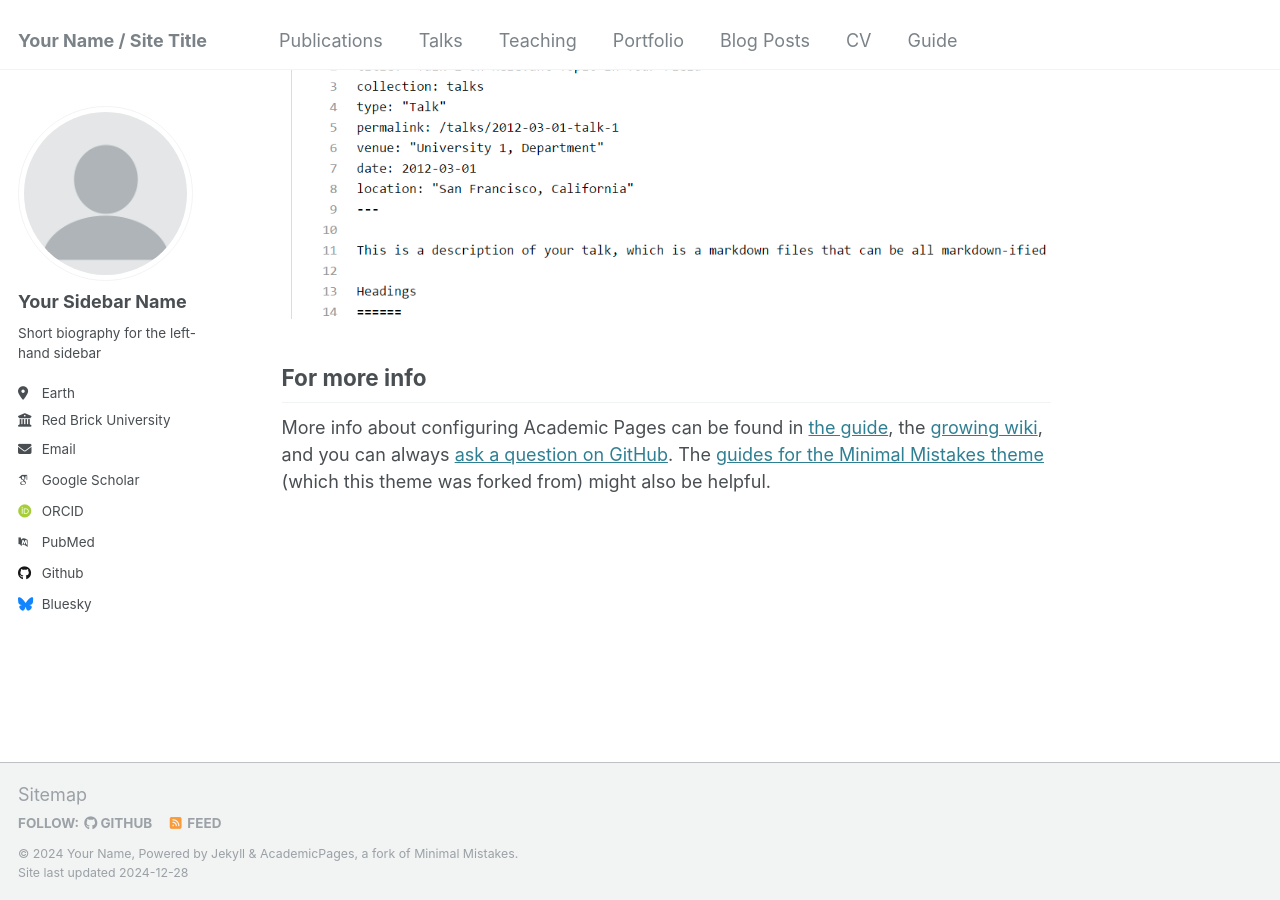
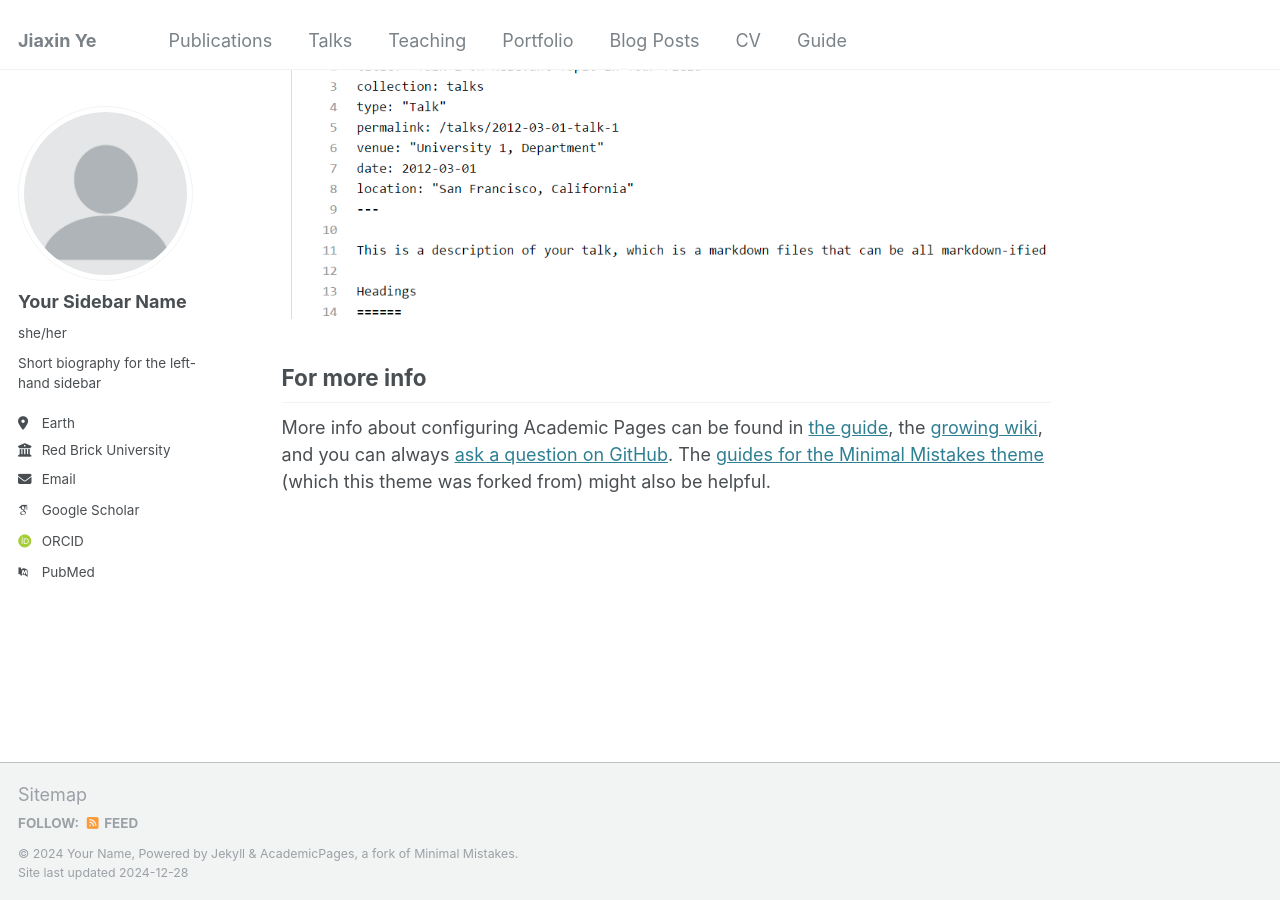
Before and after one commit to jiaxin-yeah/jiaxin-yeah.github.io, a Jekyll site: the page built from _pages/about.md, in a window 1280 px wide and 900 px high, scrolled down 2643 px. Built offline with Jekyll 4.4.1, drawn with Linux system fonts in a browser that asks for light colours; some web fonts are replaced; part of the change alters nothing that is shown.

Commit message:
Update _config.yml

```diff
--- a/_config.yml
+++ b/_config.yml
@@ -8,11 +8,11 @@
 
 # Basic Site Settings
 locale                   : "en-US"
-title                    : "Your Name / Site Title"
+title                    : "Jiaxin Ye"
 title_separator          : "-"
 name                     : &name "Your Name"
 description              : &description "personal description"
-url                      : https://academicpages.github.io # the base hostname & protocol for your site e.g. "https://[your GitHub username].github.io"
+url                      : https://jiaxin-yeah.github.io
 baseurl                  : "" # the subpath of your site, e.g. "/blog"
 repository               : "academicpages/academicpages.github.io"
 
@@ -23,7 +23,7 @@ author:
   # Biographic information
   avatar           : "profile.png"
   name             : "Your Sidebar Name"
-  pronouns         : # example: "she/her"
+  pronouns         : "she/her"
   bio              : "Short biography for the left-hand sidebar"
   location         : "Earth"
   employer         : "Red Brick University"
@@ -49,30 +49,8 @@ author:
   stackoverflow    : # User number or user number and name (i.e., use "1" or "1/jeff-atwood")
 
   # Social media
-  bluesky          : "bsky.app" # Replace this with you Bluesky username
-  facebook         : # Username
-  flickr           : # Username
-  foursquare       : # Username
-  goodreads        : # Username
-  google_plus      : # Username
-  keybase          : # Username
-  instagram        : # Username
-  lastfm           : # Username
   linkedin         : # Username
-  mastodon         : # URL
-  medium           : # URL
-  pinterest        : # Username
-  soundcloud       : # Username
-  steam            : # Username
-  telegram         : # URL
-  tumblr           : # Username
-  twitter          : # Username for X / Twitter
-  vine             : # Username
-  weibo            : # Username
-  wikipedia        : # Username
-  xing             : # Username
-  youtube          : # Username
-  zhihu            : # Username
+  github           : # Username
 
 # Publication Category - The following the list of publication categories and their headings
 publication_category:
```
